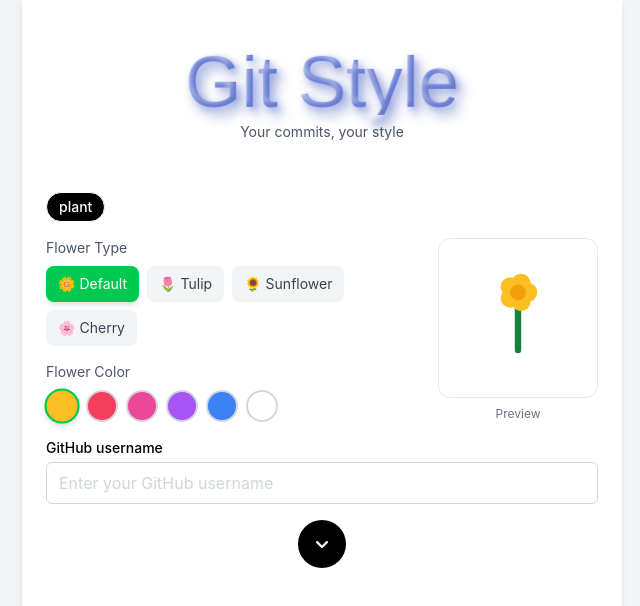
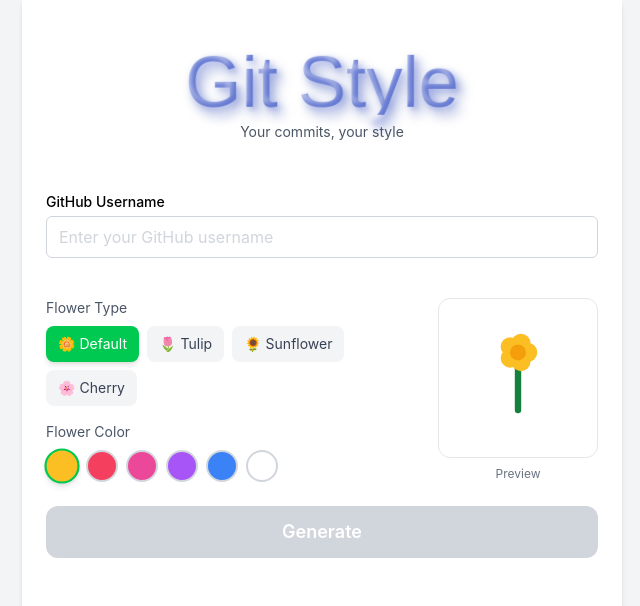
Before and after one commit to anonymousRecords/git-style, a Next.js app: page / in a window 1280 px wide. Shown: the top 606 px of the page, without its empty margins (318-958 px from the left). Built offline with nearby package versions, Linux system fonts and the light colour scheme; a web font is replaced by a local one.

Commit message:
chore: 페이지 구성 순서 변경

```diff
--- a/app/page.tsx
+++ b/app/page.tsx
@@ -1,14 +1,12 @@
 "use client";
 
 import { useState } from "react";
-import { FilterBar } from "@/components/FilterBar";
 import { FlowerSelector } from "@/components/FlowerSelector";
 import PreviewCard from "@/components/PreviewCard";
 import { UserInputGroup } from "@/components/UserInputGroup";
 import type { FlowerType } from "@/lib/animation/types";
 
 export default function Home() {
-	const [theme, setTheme] = useState("plant");
 	const [username, setUsername] = useState("");
 	const [submitted, setSubmitted] = useState(false);
 	const [flowerType, setFlowerType] = useState<FlowerType>("default");
@@ -20,8 +18,8 @@
 	};
 
 	return (
-		<div className="px-6 flex flex-col gap-4">
-			<FilterBar theme={theme} setTheme={setTheme} />
+		<div className="px-6 flex flex-col gap-6">
+			<UserInputGroup username={username} setUsername={setUsername} />
 
 			<FlowerSelector
 				flowerType={flowerType}
@@ -30,11 +28,14 @@
 				setFlowerColor={setFlowerColor}
 			/>
 
-			<UserInputGroup
-				username={username}
-				setUsername={setUsername}
-				onSubmit={handleSubmit}
-			/>
+			<button
+				type="button"
+				onClick={handleSubmit}
+				disabled={!username}
+				className="w-full py-3 rounded-xl bg-green-500 text-white font-semibold text-lg transition-all hover:bg-green-600 disabled:bg-gray-300 disabled:cursor-not-allowed"
+			>
+				Generate
+			</button>
 
 			{submitted && (
 				<PreviewCard
--- a/components/UserInputGroup.tsx
+++ b/components/UserInputGroup.tsx
@@ -1,37 +1,22 @@
-import { ChevronDownIcon } from "@heroicons/react/16/solid";
 import Input from "./common/Input";
 
 interface UserInputGroupProps {
 	username: string;
 	setUsername: (username: string) => void;
-	onSubmit: () => void;
 }
 
 export const UserInputGroup = ({
 	username,
 	setUsername,
-	onSubmit,
 }: UserInputGroupProps) => {
 	return (
-		<div>
 		<Input
 			type="text"
 			placeholder="Enter your GitHub username"
 			value={username}
 			onChange={(e) => setUsername(e.target.value)}
 			name="username"
-				label="GitHub username"
+			label="GitHub Username"
 		/>
-
-			<div className="flex justify-center">
-				<button
-					className="w-12 h-12 rounded-full px-3 py-2 bg-black text-white font-medium"
-					type="button"
-					onClick={onSubmit}
-				>
-					<ChevronDownIcon className="w-6 h-6" />
-				</button>
-			</div>
-		</div>
 	);
 };
```
Lines whose indentation alone changed are shown as unchanged.
